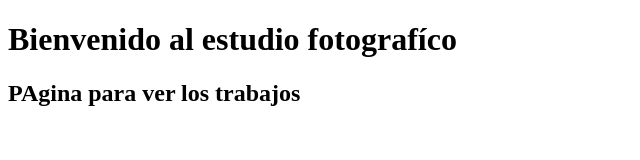
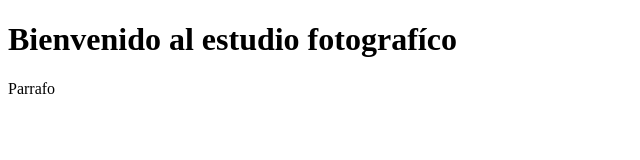
Before and after one commit to ClaudioGandini/Udemy, a plain HTML site: page index.html in a window 1280 px wide. Shown: the whole page, without its empty margins (0-640 px from the left). Drawn offline with Linux system fonts and the light colour scheme.

Commit message:
Modifica el subtitulo
Ahora no es un titulo sino un parrafo

```diff
--- a/index.html
+++ b/index.html
@@ -6,7 +6,8 @@
     </head>
     <body>
         <h1>Bienvenido al estudio fotografíco</h1>
-        <h2>PAgina para ver los trabajos</h2>
+
+        <p>Parrafo</p>
 
     </body>
 </html>
```
